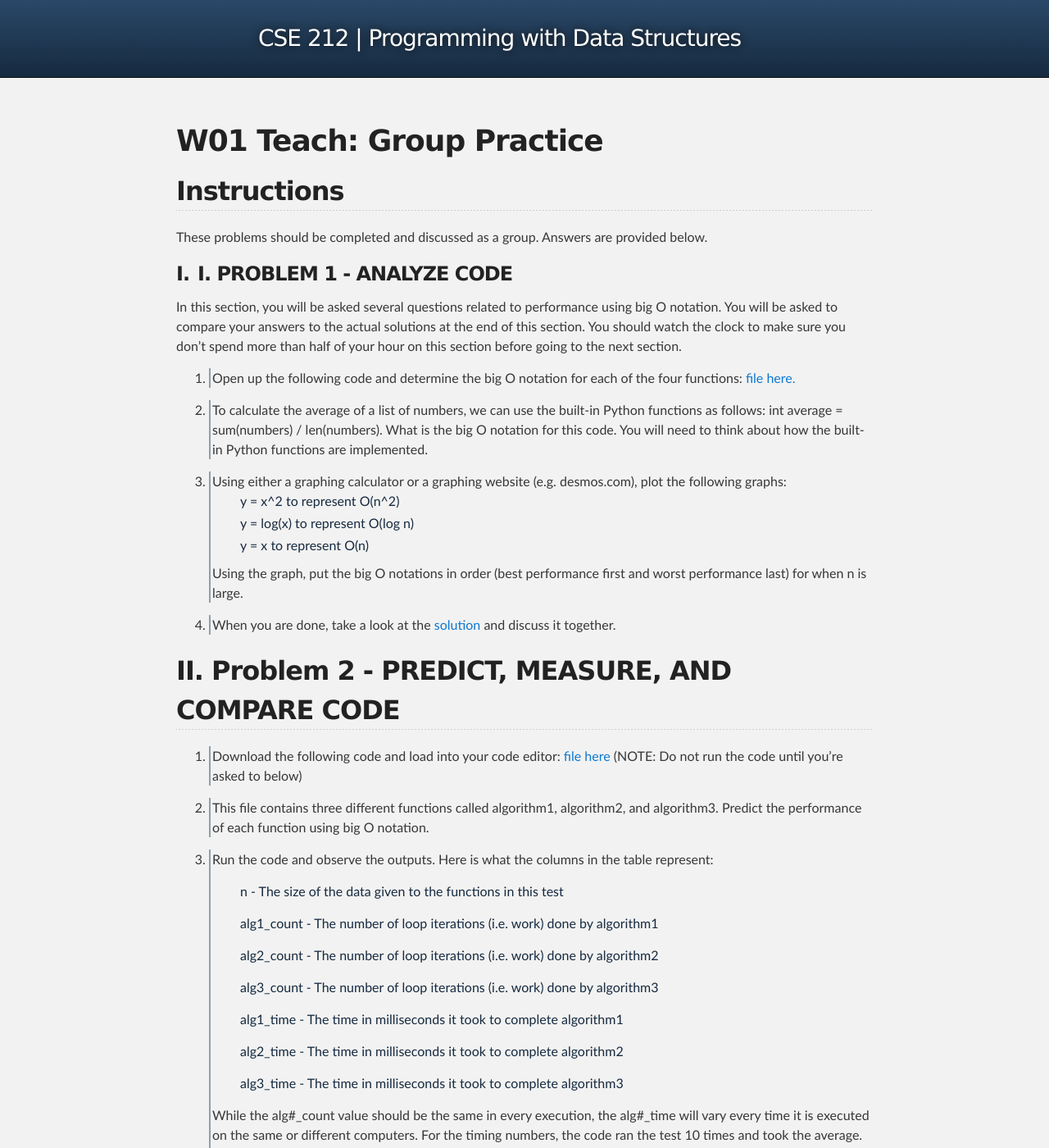
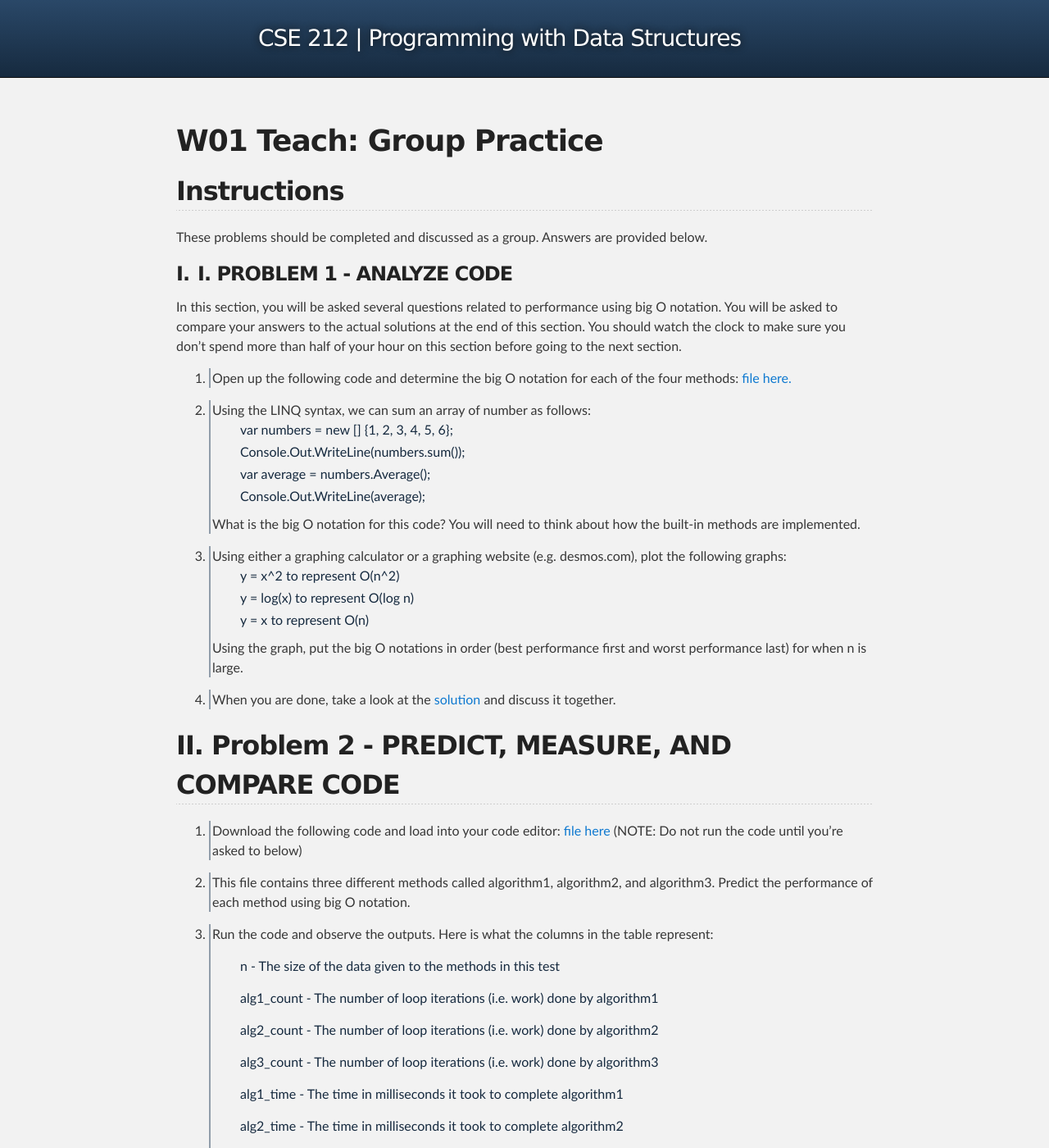
Before and after one commit to byui-cse/cse212-csharp, a Jekyll site: the page built from docs/lesson02/teach.md, in a window 1280 px wide and 1400 px high. Shown: the whole window at 82% size. Built offline with Jekyll 4.4.1, drawn with Linux system fonts in a browser that asks for light colours; some web fonts are replaced.

Commit message:
Update teach.md
fixed the part of week02 where the sum and average functions were used.

```diff
--- a/docs/lesson02/teach.md
+++ b/docs/lesson02/teach.md
@@ -13,9 +13,15 @@ title: "W02 Teach: Group Practice"
 
 In this section, you will be asked several questions related to performance using big O notation. You will be asked to compare your answers to the actual solutions at the end of this section. You should watch the clock to make sure you don't spend more than half of your hour on this section before going to the next section.
 
-  1. Open up the following code and determine the big O notation for each of the four functions: [file here.]()
+  1. Open up the following code and determine the big O notation for each of the four methods: [file here.]()
 
-  2. To calculate the average of a list of numbers, we can use the built-in Python functions as follows: int average = sum(numbers) / len(numbers). What is the big O notation for this code. You will need to think about how the built-in Python functions are implemented.
+  2. Using the LINQ syntax, we can sum an array of number as follows:
+      * var numbers = new [] {1, 2, 3, 4, 5, 6};
+      * Console.Out.WriteLine(numbers.sum());
+      * var average = numbers.Average();
+      * Console.Out.WriteLine(average);
+
+     What is the big O notation for this code? You will need to think about how the built-in methods are implemented.
 
   3. Using either a graphing calculator or a graphing website (e.g. desmos.com), plot the following graphs:
      * y = x^2 to represent O(n^2)
@@ -30,11 +36,11 @@ In this section, you will be asked several questions related to performance usin
 
   1. Download the following code and load into your code editor: [file here]() (NOTE: Do not run the code until you're asked to below)
 
-  2. This file contains three different functions called algorithm1, algorithm2, and algorithm3. Predict the performance of each function using big O notation.
+  2. This file contains three different methods called algorithm1, algorithm2, and algorithm3. Predict the performance of each method using big O notation.
 
   3. Run the code and observe the outputs. Here is what the columns in the table represent:
 
-      * n - The size of the data given to the functions in this test
+      * n - The size of the data given to the methods in this test
 
       * alg1_count - The number of loop iterations (i.e. work) done by algorithm1
 
```
